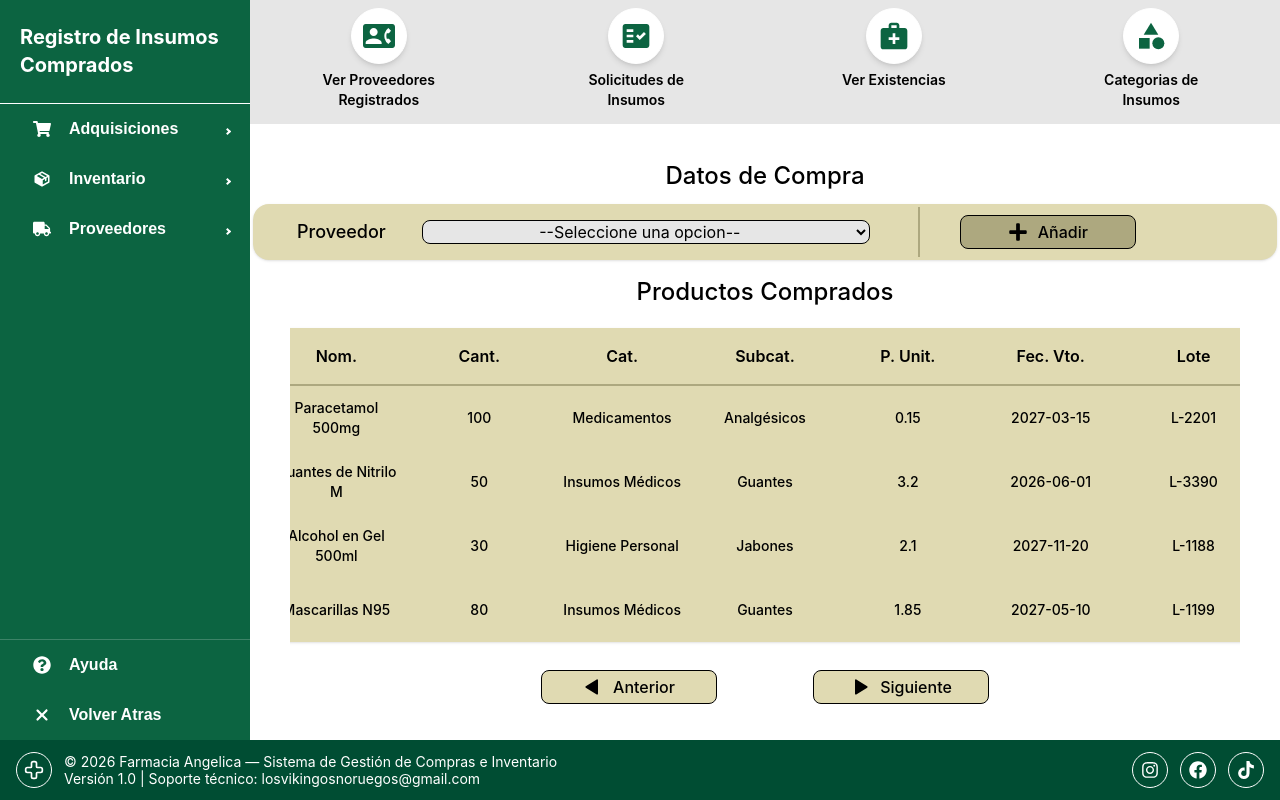
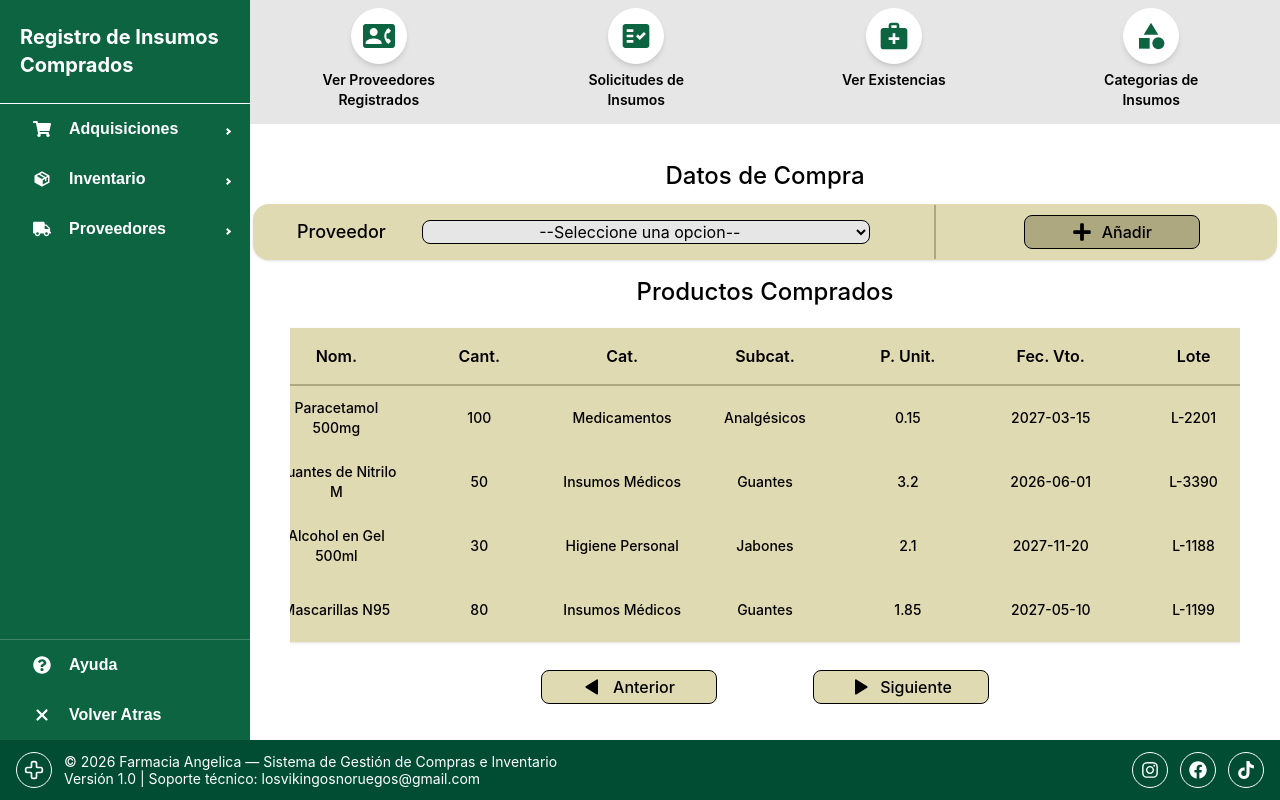
Before and after one commit to gg1700/Sistema-Farmacias-Independientes-Frontend, a React (Vite) app: page /supply/register in a window 1280 px wide. Built offline with nearby package versions, Linux system fonts and the light colour scheme.

Commit message:
fix: remove unused clickAction prop from ActionButton in SearchSelector

```diff
--- a/src/components/features/SearchSelector.tsx
+++ b/src/components/features/SearchSelector.tsx
@@ -4,7 +4,7 @@ import { SearchSelectorProps } from "../../types/SearchSelector.types";
 
 function SearchSelector({ subtitle, dropDownProps, actionButtonProps }: SearchSelectorProps) {
   const { description, options } = dropDownProps;
-  const { bgColor, hoverColor, IconName, action, clickAction } = actionButtonProps;
+  const { bgColor, hoverColor, IconName, action } = actionButtonProps;
 
   return (
     <section className="flex flex-col justify-center items-center w-full px-4">
@@ -14,8 +14,8 @@ function SearchSelector({ subtitle, dropDownProps, actionButtonProps }: SearchSe
           <DropDown selectorStyle="w-full md:w-md" description={description} options={options}>
           </DropDown>
         </div>
-        <div className="flex justify-center border-t-2 md:border-t-0 md:border-l-2 border-[#ADA87F] px-4 md:px-8 py-2 md:py-0 gap-1 w-full md:w-auto">
-          <ActionButton bgColor={bgColor} hoverColor={hoverColor} IconName={IconName} action={action} clickAction={clickAction}>
+        <div className="flex justify-center border-t-2 md:border-t-0 md:border-l-2 border-[#ADA87F] px-4 md:px-20 py-2 md:py-0.5 m-0 md:m-4 gap-1 w-full md:w-auto">
+          <ActionButton bgColor={bgColor} hoverColor={hoverColor} IconName={IconName} action={action}>
           </ActionButton>
         </div>
       </div>
--- a/src/pages/RegisteredRequestsListPage.tsx
+++ b/src/pages/RegisteredRequestsListPage.tsx
@@ -9,7 +9,7 @@ import IconButton from '../components/ui/IconButton';
 import Pagination from '../components/features/Pagination';
 import useFilteredData from '../hooks/useFilteredData';
 import usePagination from '../hooks/usePagination';
-import type { RegisteredRequest } from '../types/Inventory';
+import type { RegisteredRequest } from '../types/inventory';
 import { registeredRequests } from '../constants/requests';
 import { useModal } from '../contexts/ModalContext';
 import { ApprovalModal } from '../components/modals/ApprovalModal';
```
